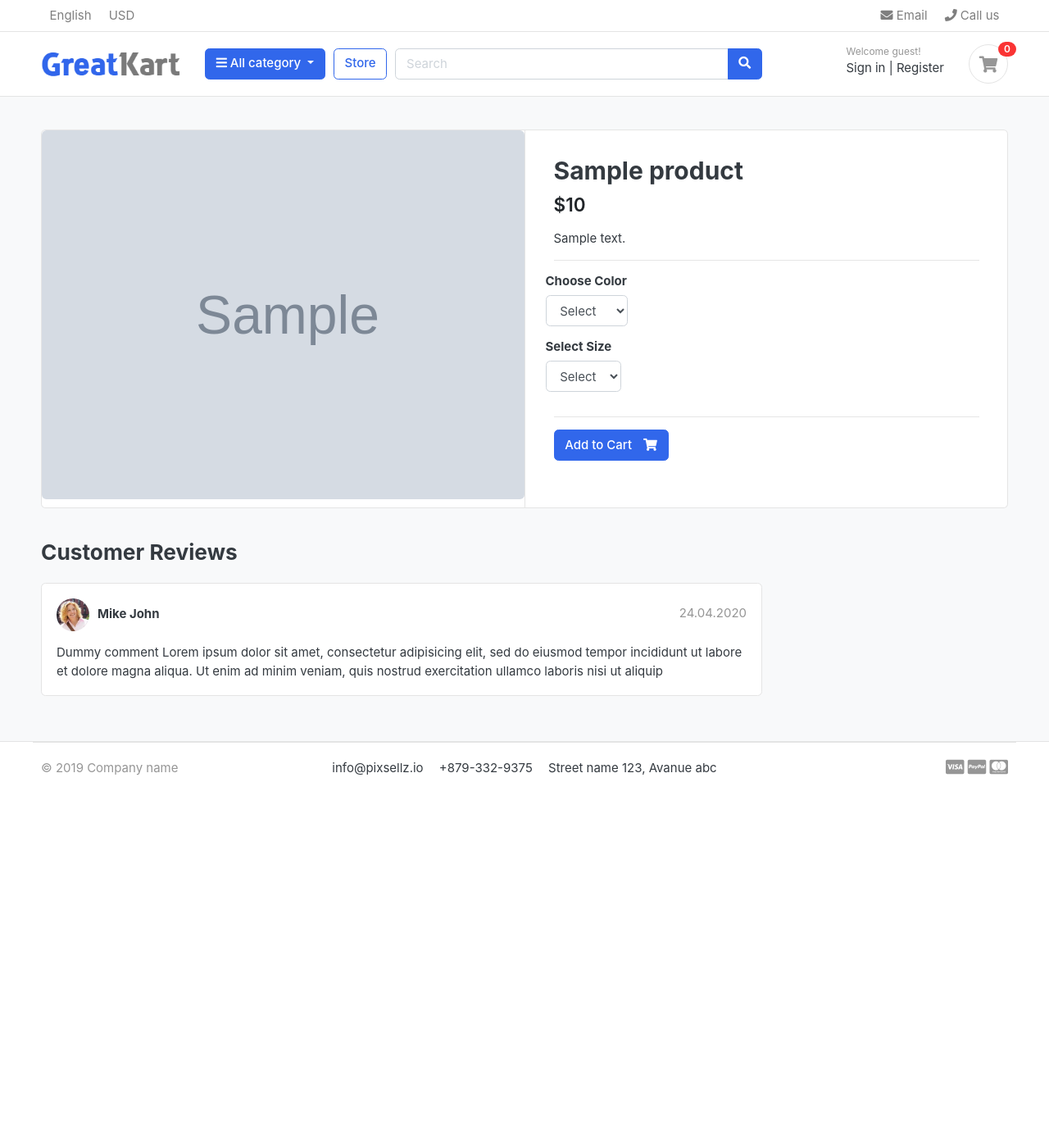
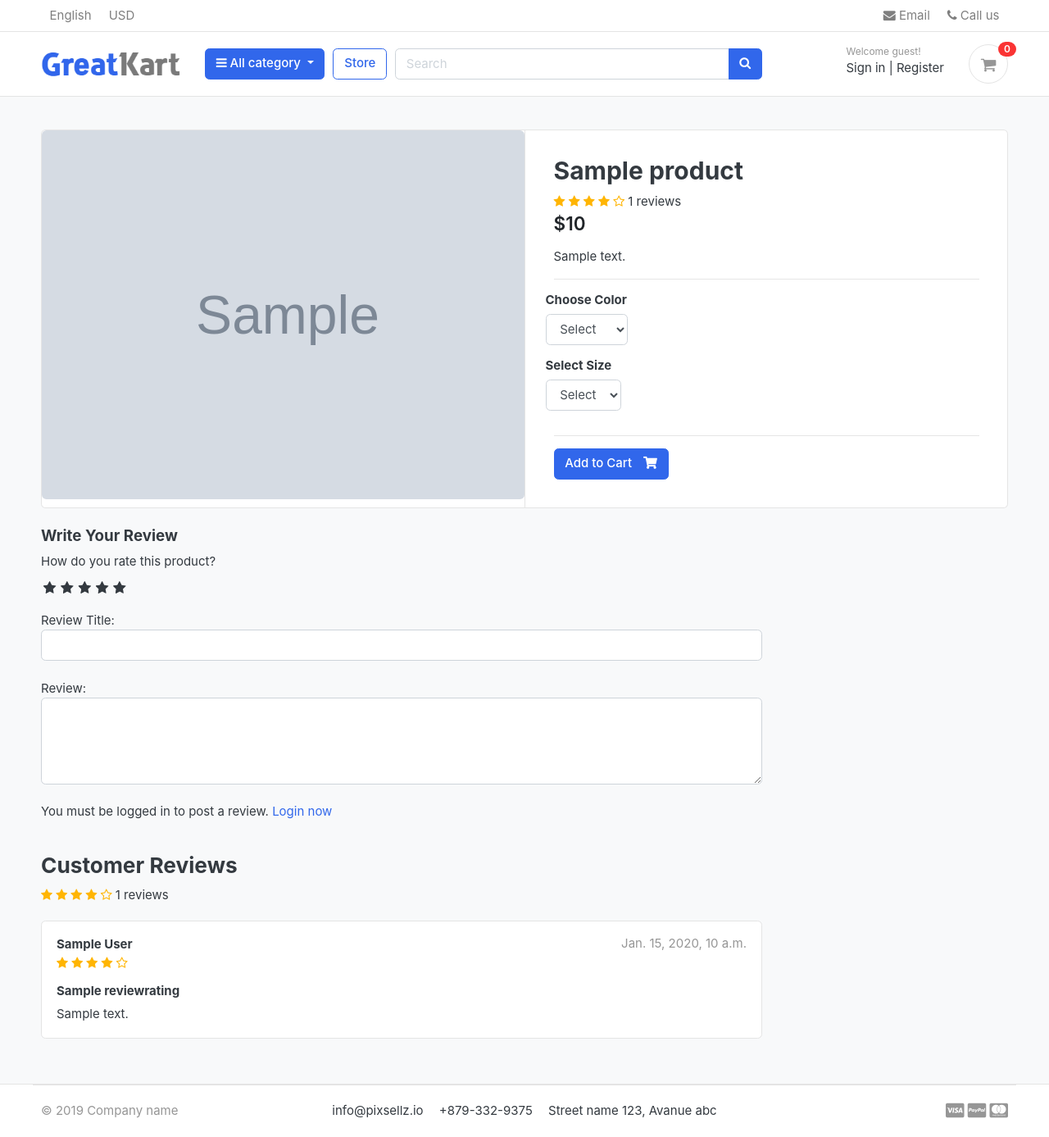
Before and after one commit to puyanh/greatkart-django, a Django app: a page that uses templates/base.html in a window 1280 px wide. Shown: the whole page at 82% size. Before the commit the page ends 946 px from the top, so only its background shows below. Run offline with Django 3.2, Linux system fonts and the light colour scheme; tables that the repository leaves empty hold one stand-in row (values such as "Sample post"); grey boxes marked "Sample" are stand-in pictures; some libraries are stand-ins or nearby versions; some web fonts are replaced.

Commit message:
added review and rating system

```diff
--- /dev/null
+++ b/greatkart/static/css/custom.css
@@ -0,0 +1,62 @@
+
+/* Hide Radio button */
+.rate > input{
+display: none;
+}
+
+.rate{
+display: inline-block;;
+border: 0;
+}
+
+.rate > label{
+float: right;
+}
+
+/* Showing the stars */
+.rate > label:before{
+display: inline-block;
+font-size: 1.1rem;
+font-family: FontAwesome;
+content: "\f005";
+margin:0;
+padding:0.3rem .2rem;
+cursor: pointer;
+}
+
+/* Half star */
+.rate .half:before{
+content: "\f089";
+position: absolute;
+padding-right: 0;
+}
+
+/* Click and hover */
+input:checked ~ label, label:hover ~ label{
+color: #ffb503;
+}
+
+/* hover hightlight */
+input:checked + label:hover, input:checked ~ label:hover,input:checked ~ label:hover ~ label,
+label:hover ~ input:checked ~ label{
+color: #cc9000;
+}
+
+.rating-star i{
+color: #ffb503 !important;
+}
+
+ul.thumb{
+margin:0 auto;
+padding: 0;
+float: left;
+}
+ul.thumb li{
+list-style: none;
+margin: 10px;
+}
+ul.thumb li img{
+width: 80px;
+height: 80px;
+border: 1px solid grey;
+}
--- a/store/admin.py
+++ b/store/admin.py
@@ -1,6 +1,6 @@
 
 from django.contrib import admin
-from .models import Product, Variation
+from .models import Product, Variation, ReviewRating
 
 
 
@@ -15,3 +15,4 @@ class VariationAdmin(admin.ModelAdmin):
 
 admin.site.register(Product, ProductAdmin)
 admin.site.register(Variation, VariationAdmin)
+admin.site.register(ReviewRating)
--- a/store/urls.py
+++ b/store/urls.py
@@ -7,5 +7,5 @@ urlpatterns = [
     path('category/<slug:category_slug>/', views.store, name='products_by_category'),
     path('category/<slug:category_slug>/<slug:product_slug>/', views.product_detail, name='product_detail'),
     path('search/', views.search, name='search'),
-    # path('submit_review/<int:product_id>/', views.submit_review, name='submit_review'),
+    path('submit_review/<int:product_id>/', views.submit_review, name='submit_review'),
 ]
--- a/store/views.py
+++ b/store/views.py
@@ -1,14 +1,14 @@
-from django.shortcuts import render, get_object_or_404
-from .models import Product
+from django.shortcuts import render, get_object_or_404, redirect
+from .models import Product, ReviewRating
 from category.models import Category
 from carts.models import CartItem
 from carts.views import _cart_id
 from django.db.models import Q
 from django.core.paginator import EmptyPage, PageNotAnInteger, Paginator
 from django.http import HttpResponse
-# from .forms import ReviewForm
-# from django.contrib import messages
-# from orders.models import OrderProduct
+from .forms import ReviewForm
+from django.contrib import messages
+from orders.models import OrderProduct
 
 # Create your views here.
 def store(request, category_slug=None):
@@ -42,25 +42,25 @@ def product_detail(request, category_slug, product_slug):
     except Exception as e:
         raise e
 
-    # if request.user.is_authenticated:
-    #     try:
-    #         orderproduct = OrderProduct.objects.filter(user=request.user, product_id=single_product.id).exists()
-    #     except OrderProduct.DoesNotExist:
-    #         orderproduct = None
-    # else:
-    #     orderproduct = None
-    #
-    # # Get the reviews
-    # reviews = ReviewRating.objects.filter(product_id=single_product.id, status=True)
-    #
-    # # Get the product gallery
+    if request.user.is_authenticated:
+        try:
+            orderproduct = OrderProduct.objects.filter(user=request.user, product_id=single_product.id).exists()
+        except OrderProduct.DoesNotExist:
+            orderproduct = None
+    else:
+        orderproduct = None
+
+    # Get the reviews
+    reviews = ReviewRating.objects.filter(product_id=single_product.id, status=True)
+
+    # Get the product gallery
     # product_gallery = ProductGallery.objects.filter(product_id=single_product.id)
 
     context = {
         'single_product': single_product,
         'in_cart'       : in_cart,
-        # 'orderproduct': orderproduct,
-        # 'reviews': reviews,
+        'orderproduct': orderproduct,
+        'reviews': reviews,
         # 'product_gallery': product_gallery,
     }
     return render(request, 'store/product_detail.html', context)
@@ -78,3 +78,26 @@ def search(request):
         'product_count': product_count,
     }
     return render(request, 'store/store.html', context)
+
+def submit_review(request, product_id):
+    url = request.META.get('HTTP_REFERER')
+    if request.method == 'POST':
+        try:
+            reviews = ReviewRating.objects.get(user__id=request.user.id, product__id=product_id)
+            form = ReviewForm(request.POST, instance=reviews)
+            form.save()
+            messages.success(request, 'Thank you! Your review has been updated.')
+            return redirect(url)
+        except ReviewRating.DoesNotExist:
+            form = ReviewForm(request.POST)
+            if form.is_valid():
+                data = ReviewRating()
+                data.subject = form.cleaned_data['subject']
+                data.rating = form.cleaned_data['rating']
+                data.review = form.cleaned_data['review']
+                data.ip = request.META.get('REMOTE_ADDR')
+                data.product_id = product_id
+                data.user_id = request.user.id
+                data.save()
+                messages.success(request, 'Thank you! Your review has been submitted.')
+                return redirect(url)
--- a/templates/base.html
+++ b/templates/base.html
@@ -24,6 +24,9 @@
 <!-- custom style -->
 <link href="{% static 'css/ui.css' %}" rel="stylesheet" type="text/css"/>
 <link href="{% static 'css/responsive.css' %}" rel="stylesheet" media="only screen and (max-width: 1200px)" />
+
+<link href="{% static 'css/custom.css' %}" rel="stylesheet" type="text/css"/>
+<link rel="stylesheet" href="https://cdnjs.cloudflare.com/ajax/libs/font-awesome/4.7.0/css/font-awesome.min.css">
 
 <!-- custom javascript -->
 <script src="{% static 'js/script.js' %}" type="text/javascript"></script>
--- a/templates/store/product_detail.html
+++ b/templates/store/product_detail.html
@@ -24,6 +24,18 @@
 				<article class="content-body">
 
 				<h2 class="title">{{ single_product.product_name }}</h2>
+
+				<div class="rating-star">
+					<span>
+						<i class="fa fa-star{% if single_product.averageReview < 0.5 %}-o{% elif single_product.averageReview >= 0.5 and single_product.averageReview < 1 %}-half-o {% endif %}" aria-hidden="true"></i>
+						<i class="fa fa-star{% if single_product.averageReview < 1.5 %}-o{% elif single_product.averageReview >= 1.5 and single_product.averageReview < 2 %}-half-o {% endif %}" aria-hidden="true"></i>
+						<i class="fa fa-star{% if single_product.averageReview < 2.5 %}-o{% elif single_product.averageReview >= 2.5 and single_product.averageReview < 3 %}-half-o {% endif %}" aria-hidden="true"></i>
+						<i class="fa fa-star{% if single_product.averageReview < 3.5 %}-o{% elif single_product.averageReview >= 3.5 and single_product.averageReview < 4 %}-half-o {% endif %}" aria-hidden="true"></i>
+						<i class="fa fa-star{% if single_product.averageReview < 4.5 %}-o{% elif single_product.averageReview >= 4.5 and single_product.averageReview < 5 %}-half-o {% endif %}" aria-hidden="true"></i>
+						<span>{{single_product.countReview}} reviews</span>
+
+					</span>
+				</div>
 
 				<div class="mb-3">
 					<var class="price h4">${{ single_product.price }}</var>
@@ -74,28 +86,108 @@
 <div class="row">
 			<div class="col-md-9">
 
+
+
+	<form action="{% url 'submit_review' single_product.id %}" method="POST">
+					{% csrf_token %}
+		<h5>Write Your Review</h5>
+
+		<div>
+
+			<label>How do you rate this product?</label>
+			<br>
+			<div class="rate">
+				<input type="radio" name="rating" id="rating10" value="5" required /><label for="rating10" title="5"></label>
+				<input type="radio" name="rating" id="rating9" value="4.5" required /><label for="rating9" title="4.5" class="half"></label>
+				<input type="radio" name="rating" id="rating8" value="4" required /><label for="rating8" title="4"></label>
+				<input type="radio" name="rating" id="rating7" value="3.5" required /><label for="rating7" title="3.5" class="half"></label>
+				<input type="radio" name="rating" id="rating6" value="3" required /><label for="rating6" title="3"></label>
+				<input type="radio" name="rating" id="rating5" value="2.5" required /><label for="rating5" title="2.5" class="half"></label>
+				<input type="radio" name="rating" id="rating4" value="2" required /><label for="rating4" title="2"></label>
+				<input type="radio" name="rating" id="rating3" value="1.5" required /><label for="rating3" title="1.5" class="half"></label>
+				<input type="radio" name="rating" id="rating2" value="1" required /><label for="rating2" title="1"></label>
+				<input type="radio" name="rating" id="rating1" value="0.5" required /><label for="rating1" title="0.5" class="half"></label>
+			</div>
+			<br>
+
+			Review Title:
+			<input type="text" class="form-control" name="subject">
+			<br>
+			Review:
+			<textarea name="review" class="form-control" rows="4"></textarea>
+			<br>
+
+
+			{% if user.is_authenticated %}
+				{% if orderproduct %}
+					<input type="submit" value="Submit Review" class="btn btn-primary">
+				{% else %}
+					<p>You must purchase this product to post a review.</p>
+				{% endif %}
+			{% else %}
+			<p>You must be logged in to post a review. <span><a href="{% url 'login' %}">Login now</a></span></p>
+			{% endif %}
+
+			<!-- {% if user.is_authenticated %}
+					<input type="submit" value="Submit Review" class="btn btn-primary">
+			{% else %}
+			<p>You must be logged in to post a review. <span><a href="{% url 'login' %}">Login now</a></span></p>
+			{% endif %} -->
+
+			<!-- <div class="alert alert-danger" role="alert" style="margin-top:10px;">
+				2-Factor Review Submission is disabled for demo purpose.
+			</div> -->
+
+		</div>
+
+
+		{% include 'includes/alerts.html' %}
+
+	</form>
+	<br>
+
 	<header class="section-heading">
 		<h3>Customer Reviews </h3>
+		<div class="rating-star">
+			<span>
+				<i class="fa fa-star{% if single_product.averageReview < 0.5 %}-o{% elif single_product.averageReview >= 0.5 and single_product.averageReview < 1 %}-half-o {% endif %}" aria-hidden="true"></i>
+				<i class="fa fa-star{% if single_product.averageReview < 1.5 %}-o{% elif single_product.averageReview >= 1.5 and single_product.averageReview < 2 %}-half-o {% endif %}" aria-hidden="true"></i>
+				<i class="fa fa-star{% if single_product.averageReview < 2.5 %}-o{% elif single_product.averageReview >= 2.5 and single_product.averageReview < 3 %}-half-o {% endif %}" aria-hidden="true"></i>
+				<i class="fa fa-star{% if single_product.averageReview < 3.5 %}-o{% elif single_product.averageReview >= 3.5 and single_product.averageReview < 4 %}-half-o {% endif %}" aria-hidden="true"></i>
+				<i class="fa fa-star{% if single_product.averageReview < 4.5 %}-o{% elif single_product.averageReview >= 4.5 and single_product.averageReview < 5 %}-half-o {% endif %}" aria-hidden="true"></i>
+				<span>{{single_product.countReview}} reviews</span>
+
+			</span>
+		</div>
 
 	</header>
 
+	{% for review in reviews %}
 					<article class="box mb-3">
 						<div class="icontext w-100">
-			<img src="{% static './images/avatars/avatar1.jpg'%}" class="img-xs icon rounded-circle">
+
 							<div class="text">
-				<span class="date text-muted float-md-right">24.04.2020 </span>
-				<h6 class="mb-1">Mike John </h6>
-
+								<span class="date text-muted float-md-right">{{review.updated_at}} </span>
+								<h6 class="mb-1">{{review.user.full_name}} </h6>
+								<div class="rating-star">
+									<span>
+										<i class="fa fa-star{% if review.rating == 0.5 %}-half-o{% elif review.rating < 1 %}-o {% endif %}" aria-hidden="true"></i>
+										<i class="fa fa-star{% if review.rating == 1.5 %}-half-o{% elif review.rating < 2 %}-o {% endif %}" aria-hidden="true"></i>
+										<i class="fa fa-star{% if review.rating == 2.5 %}-half-o{% elif review.rating < 3 %}-o {% endif %}" aria-hidden="true"></i>
+										<i class="fa fa-star{% if review.rating == 3.5 %}-half-o{% elif review.rating < 4 %}-o {% endif %}" aria-hidden="true"></i>
+										<i class="fa fa-star{% if review.rating == 4.5 %}-half-o{% elif review.rating < 5 %}-o {% endif %}" aria-hidden="true"></i>
+									</span>
+								</div>
 							</div>
 						</div> <!-- icontext.// -->
 						<div class="mt-3">
+							<h6>{{review.subject}}</h6>
 							<p>
-				Dummy comment Lorem ipsum dolor sit amet, consectetur adipisicing elit, sed do eiusmod
-				tempor incididunt ut labore et dolore magna aliqua. Ut enim ad minim veniam,
-				quis nostrud exercitation ullamco laboris nisi ut aliquip
+								{{review.review}}
 							</p>
 						</div>
 					</article>
+	{% endfor %}
 
 
 
```
Also changed, not shown: store/forms.py (added, +7 -0 lines), store/models.py (+30 -0 lines), store/migrations/0003_reviewrating.py (added). Lines whose indentation alone changed are shown as unchanged.
